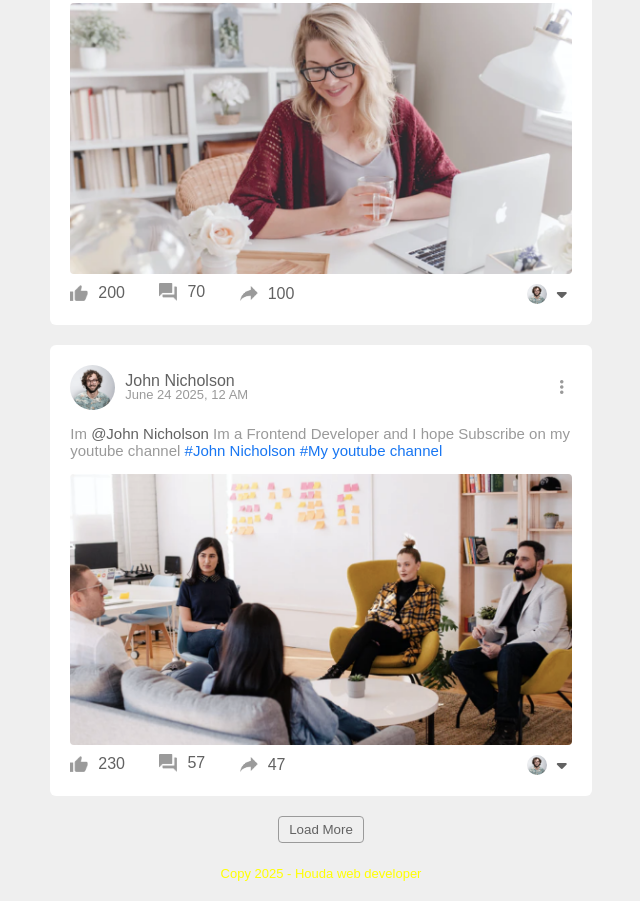
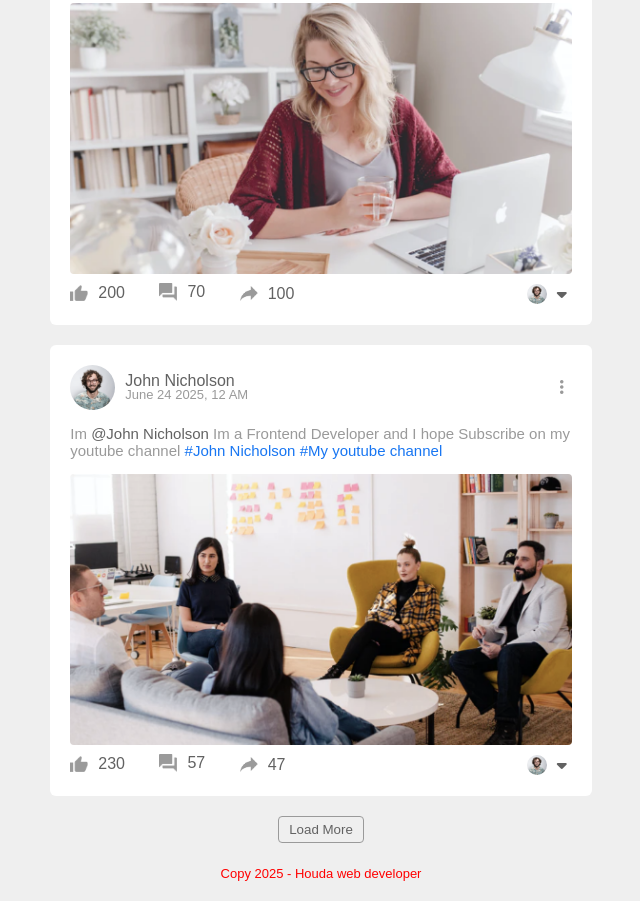
Before and after one commit to houda111111/Social-Book, a plain HTML site: page index.html in a window 1280 px wide. Shown: the part 2005-2906 px from the top of the page, without its empty margins (319-959 px from the left). Drawn offline with Linux system fonts and the light colour scheme.

Commit message:
Revert "Merge pull request #1 from houda111111/new"
This reverts commit 870fbb40f508bdd946ca4cfe016831729eb048af, reversing
changes made to 238df6c2990440a0ddc3d44d676ab3193ddeafbc.

```diff
--- a/style.css
+++ b/style.css
@@ -474,7 +474,7 @@ nav {
 
 .footer {
     text-align: center;
-    color: yellow;
+    color: red;
     font-size: 13px;
     padding: 10px 0 20px;
 }
```
